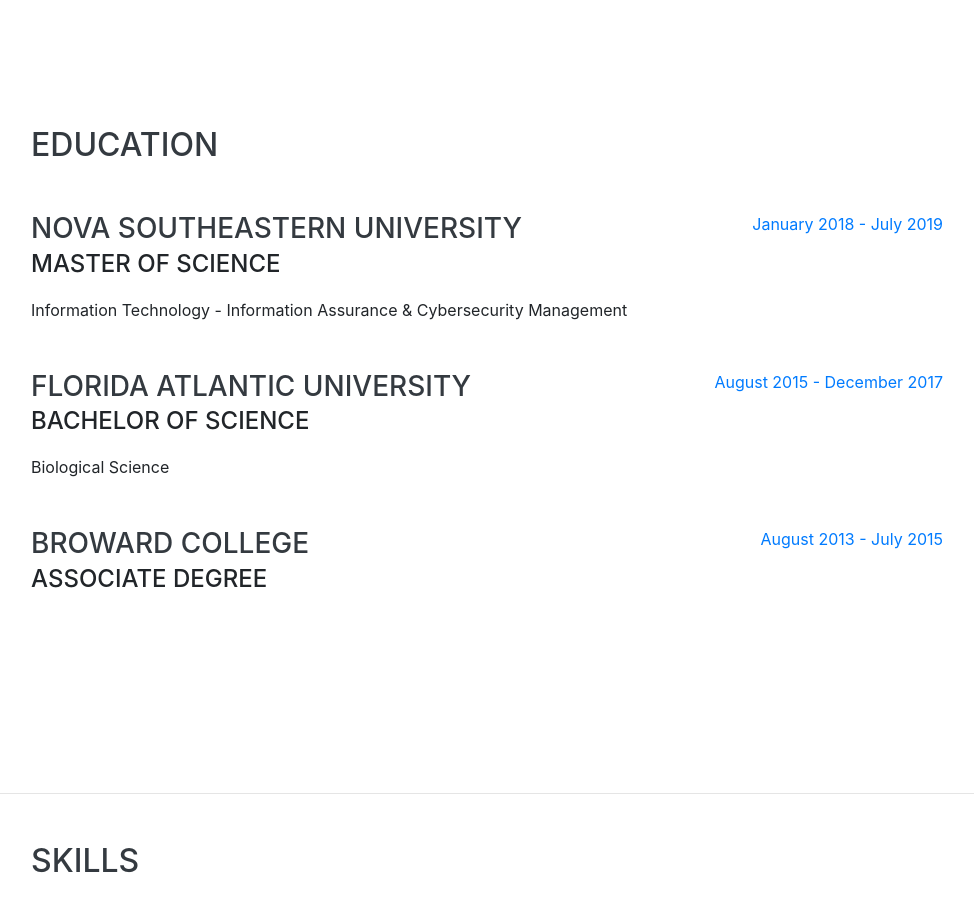
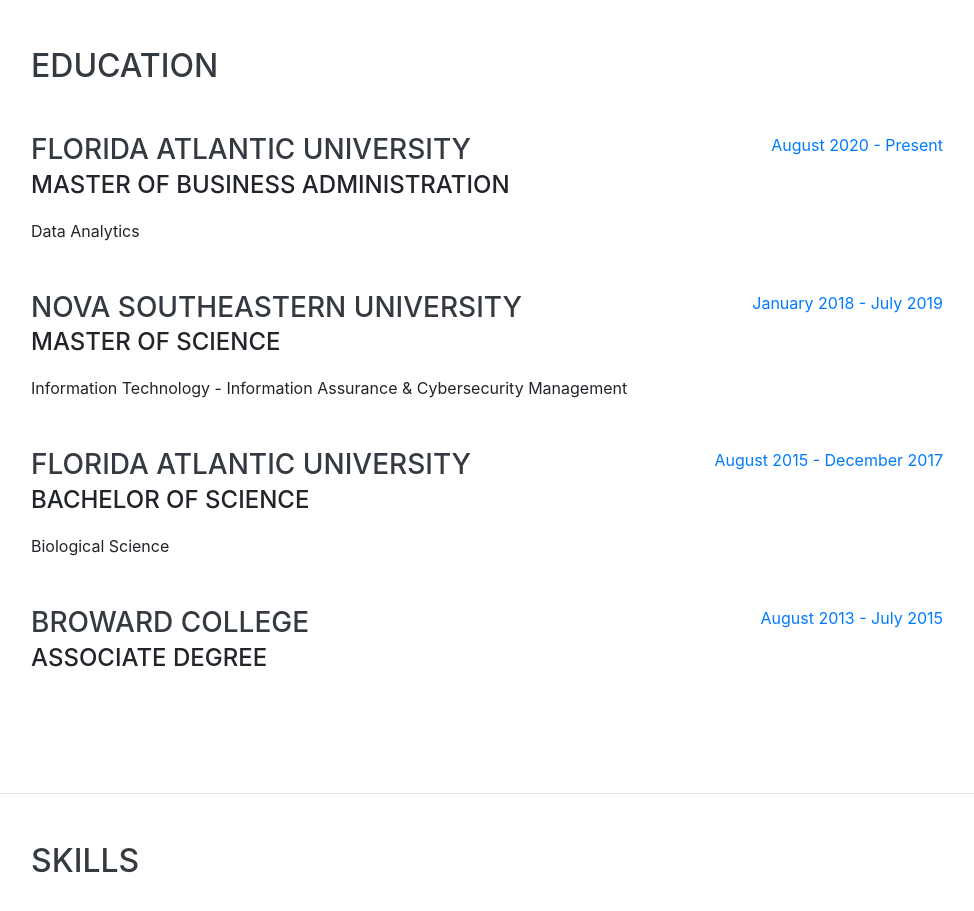
Before and after one commit to pstcroix/portfolio2022, a website with bundled scripts: page index.html in a window 1280 px wide. Shown: the part 2640-3551 px from the top of the page, without its empty margins (289-1263 px from the left). Built offline with nearby package versions, Linux system fonts and the light colour scheme; a web font is replaced by a local one.

Commit message:
Update index.html

```diff
--- a/index.html
+++ b/index.html
@@ -179,6 +179,16 @@
       <div class="w-100">
         <h2 class="mb-5">Education</h2>
 
+        <div class="resume-item d-flex flex-column flex-md-row justify-content-between mb-5">
+          <div class="resume-content">
+            <h3 class="mb-0">Florida Atlantic University</h3>
+            <div class="subheading mb-3">Master of Business Administration</div>
+            <div>Data Analytics</div>
+          </div>
+          <div class="resume-date text-md-right">
+            <span class="text-primary">August 2020 - Present</span>
+          </div>
+        </div>
         <div class="resume-item d-flex flex-column flex-md-row justify-content-between mb-5">
           <div class="resume-content">
             <h3 class="mb-0">Nova Southeastern University</h3>
```
